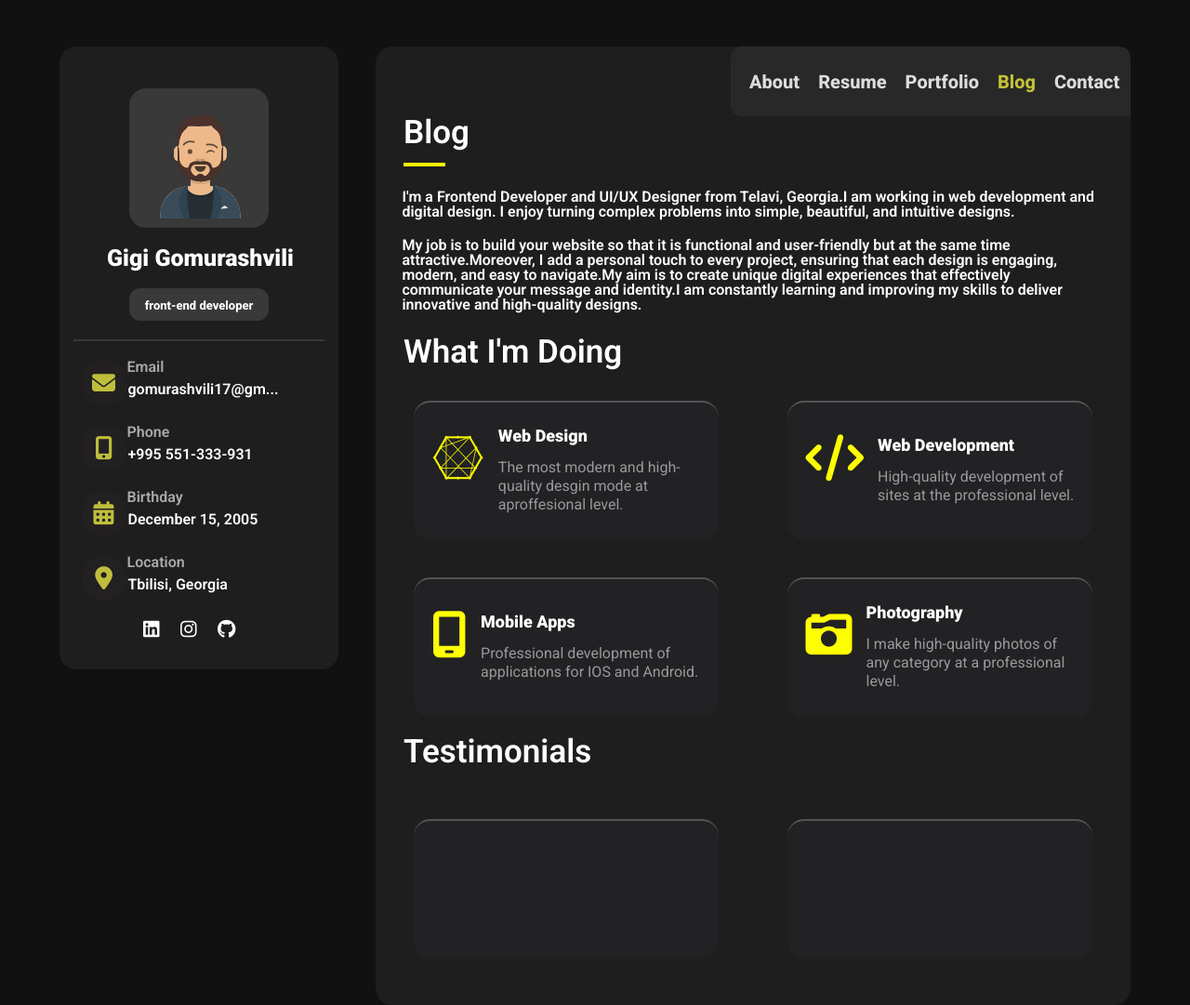
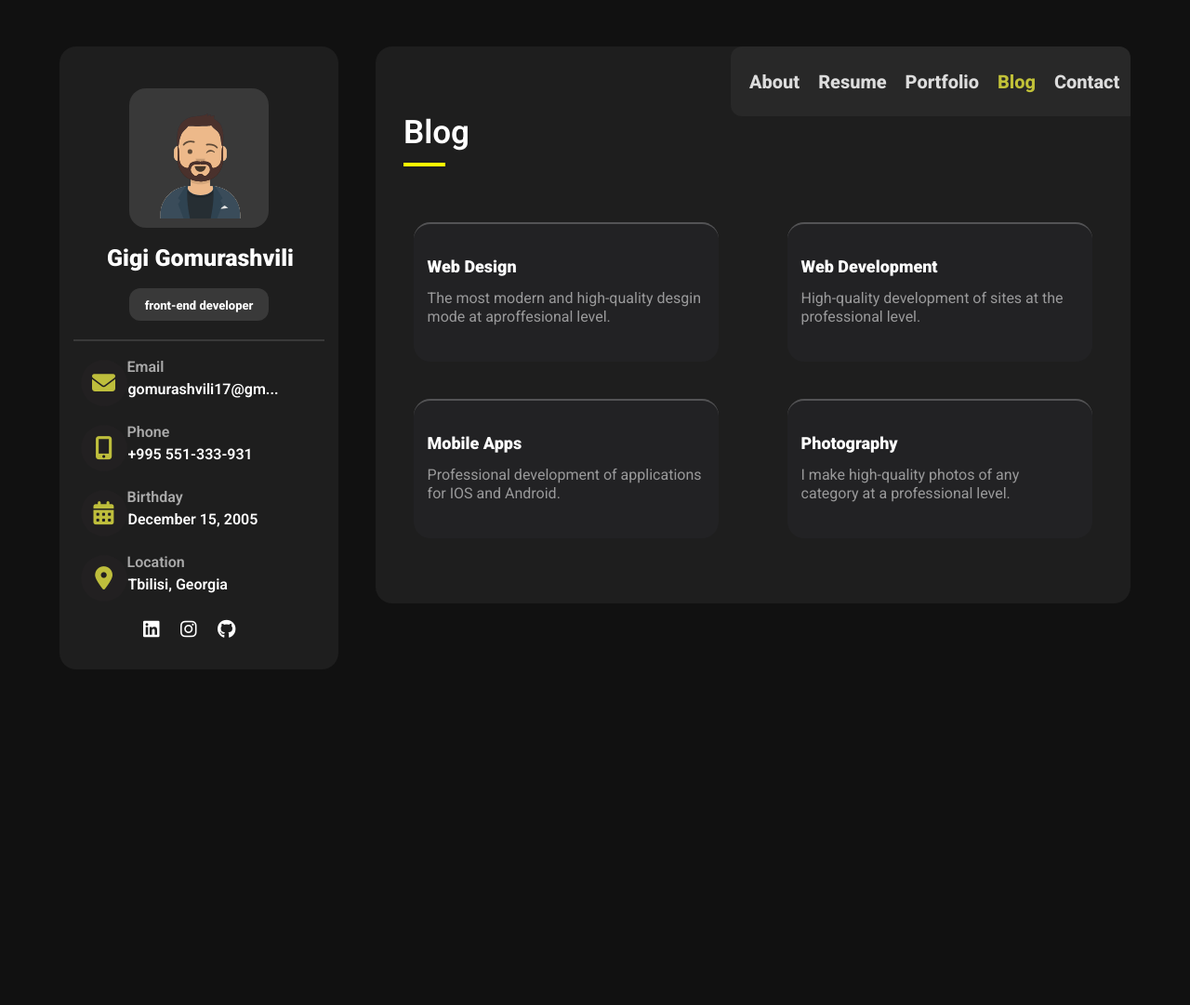
Before and after one commit to Gigc19/New-Portfolio, a website: page Blog.html in a window 1280 px wide. Shown: the whole page at 93% size. After the commit the page ends 800 px from the top, so only its background shows below. Drawn offline with Linux system fonts and the light colour scheme.

Commit message:
done almost

```diff
--- a/Blog.html
+++ b/Blog.html
@@ -109,30 +109,10 @@
             </div>
             <div class="titleDiv"><h1 class="Title">Blog</h1></div>
             <div class="line2"></div>
-            <div class="descrDiv">
-              <p>
-                I'm a Frontend Developer and UI/UX Designer from Telavi,
-                Georgia.I am working in web development and digital design. I
-                enjoy turning complex problems into simple, beautiful, and
-                intuitive designs.
-              </p>
-              <p class="pDescr">
-                My job is to build your website so that it is functional and
-                user-friendly but at the same time attractive.Moreover, I add a
-                personal touch to every project, ensuring that each design is
-                engaging, modern, and easy to navigate.My aim is to create
-                unique digital experiences that effectively communicate your
-                message and identity.I am constantly learning and improving my
-                skills to deliver innovative and high-quality designs.
-              </p>
-            </div>
-            <div class="titleDiv"><h1 class="Title">What I'm Doing</h1></div>
-            <div class="DivBlock">
+            <div class="DivBlock actiru2">
               <div class="block">
                 <div class="IconTop">
-                  <div class="blockIcon">
-                    <i class="fa-brands fa-connectdevelop"></i>
-                  </div>
+                  <div class="blockIcon"></div>
                 </div>
                 <div>
                   <h4 class="titleSmall">Web Design</h4>
@@ -145,7 +125,7 @@
               <div class="block">
                 <div class="IconTop">
                   <div class="blockIcon">
-                    <i class="fa-solid fa-code"></i>
+                    <a href=""></a>
                   </div>
                 </div>
                 <div>
@@ -157,9 +137,7 @@
               </div>
               <div class="block">
                 <div class="IconTop">
-                  <div class="blockIcon">
-                    <i class="fa-solid fa-mobile-screen"></i>
-                  </div>
+                  <div class="blockIcon"></div>
                 </div>
                 <div>
                   <h4 class="titleSmall">Mobile Apps</h4>
@@ -171,9 +149,7 @@
               </div>
               <div class="block">
                 <div class="IconTop">
-                  <div class="blockIcon">
-                    <i class="fa-solid fa-camera-retro"></i>
-                  </div>
+                  <div class="blockIcon"></div>
                 </div>
                 <div>
                   <h4 class="titleSmall">Photography</h4>
@@ -184,27 +160,6 @@
                 </div>
               </div>
             </div>
-            <div>
-              <div class="titleDiv actiuri">
-                <h1 class="Title">Testimonials</h1>
-              </div>
-            </div>
-            <div class="DivUnion2">
-              <div class="block">
-                <div class="IconBlock" id="IconBlock"></div>
-                <div>
-                  <h4 class="titleSmall2" id="Title"></h4>
-                  <p class="pdescr3" id="pdescr3"></p>
-                </div>
-              </div>
-              <div class="block media">
-                <div class="IconBlock2" id="IconBlock2"></div>
-                <div>
-                  <h4 class="titleSmall3" id="Title3"></h4>
-                  <p class="pdescr4" id="pdescr4"></p>
-                </div>
-              </div>
-            </div>
           </div>
         </div>
       </section>
--- a/CSS/responsive.css
+++ b/CSS/responsive.css
@@ -43,8 +43,20 @@
     display: none;
   }
   .responsiveDesign {
-
     height: 680px;
+  }
+  .portfolioList {
+    max-width: 490px;
+    width: 80%;
+    height: 170px;
+    justify-content: start;
+    align-items: center;
+  }
+  .ulPortfolio {
+    flex-direction: column;
+  }
+  .listPortfolio {
+    margin-top: 20px;
   }
 }
 @media (max-width: 815px) {
--- a/CSS/style.css
+++ b/CSS/style.css
@@ -507,9 +507,7 @@ body {
 .ulPortfolio {
   display: flex;
 }
-.listPortfolio {
-  margin-left: 15px;
-}
+.listPortfolio
 .APorfolio {
   color: white;
   font-family: "Roboto", sans-serif;
@@ -531,3 +529,11 @@ body {
 .APorfolio:hover::before {
   width: 100%;
 }
+.MainBloCK {
+  width: 90%;
+  height: 200px;
+  margin: 0 auto;
+}
+.actiru2 {
+  margin-top: 40px;
+}
```
Also changed, not shown: portfolio.html (+1 -0 lines), resume.html (line endings or trailing spaces).
